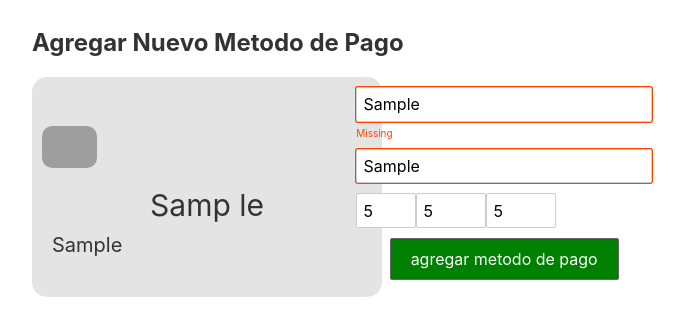
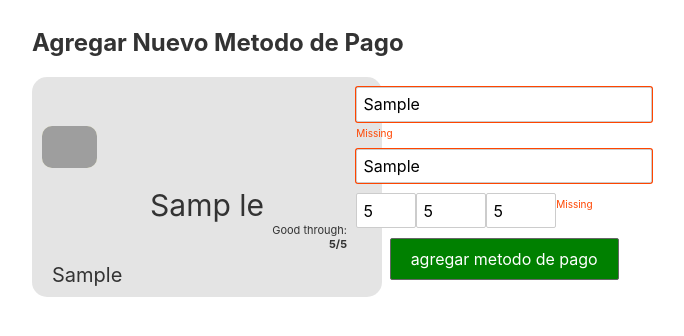
Before and after one commit to jocelo/reto_coderos_junio_19, a Svelte app: page / in a window 1280 px wide. Both pictures are taken after typing "Sample", "Sample", "5", "5", "5" into the empty fields and a click on the button "agregar metodo de pago". Shown: the top 336 px of the page, without its empty margins (292-976 px from the left). Built offline with nearby package versions, Linux system fonts and the light colour scheme; grey boxes are pictures that could not be loaded.

Commit message:
Store complete

```diff
--- a/public/bundle.css
+++ b/public/bundle.css
@@ -1,5 +1,5 @@
 .container.svelte-n0gvl0{width:50%;margin:auto}
-.card-container.svelte-3kxa4p{display:inline-block;width:49%;vertical-align:top}.card.svelte-3kxa4p{display:inline-block;width:350px;height:220px;background-color:rgba(123, 123, 123, 0.2);border-radius:15px}.visa.svelte-3kxa4p{background:linear-gradient(to right, #5DADE2 0%, #AED6F1 100%)}.master-card.svelte-3kxa4p{background:linear-gradient(to right, #EC7063 0%, #F5B7B1 100%)}.amex.svelte-3kxa4p{background:linear-gradient(to right, #45B39D 0%, #A2D9CE 100%)}.chip-card.svelte-3kxa4p{width:55px;background-color:#FFFFCC;border-radius:10px}.upper-section.svelte-3kxa4p{height:50%;text-align:bottom;position:relative}.upper-section.svelte-3kxa4p .chip.svelte-3kxa4p{height:55%;position:absolute;bottom:0;left:10px}.upper-section.svelte-3kxa4p .brand-icon.svelte-3kxa4p{height:45%;position:absolute;top:10px;right:10px}.card-number.svelte-3kxa4p{font-size:30px;text-align:center}.card-name.svelte-3kxa4p{font-size:20px;margin:10px 20px;white-space:nowrap;overflow:hidden;text-overflow:ellipsis}
+.card-container.svelte-iipb09{display:inline-block;width:49%;vertical-align:top}.card.svelte-iipb09{display:inline-block;width:350px;height:220px;background-color:rgba(123, 123, 123, 0.2);border-radius:15px}.visa.svelte-iipb09{background:linear-gradient(to right, #5DADE2 0%, #AED6F1 100%)}.master-card.svelte-iipb09{background:linear-gradient(to right, #EC7063 0%, #F5B7B1 100%)}.amex.svelte-iipb09{background:linear-gradient(to right, #45B39D 0%, #A2D9CE 100%)}.chip-card.svelte-iipb09{width:55px;background-color:#FFFFCC;border-radius:10px}.upper-section.svelte-iipb09{height:50%;text-align:bottom;position:relative}.upper-section.svelte-iipb09 .chip.svelte-iipb09{height:55%;position:absolute;bottom:0;left:10px}.upper-section.svelte-iipb09 .brand-icon.svelte-iipb09{height:45%;position:absolute;top:10px;right:10px}.bottom-section.svelte-iipb09{position:relative;height:50%}.card-number.svelte-iipb09{font-size:30px;text-align:center}.card-dates.svelte-iipb09{text-align:right;font-size:11px;margin-right:35px}.card-dates.svelte-iipb09>div.svelte-iipb09{font-weight:bold}.card-name.svelte-iipb09{font-size:20px;margin:10px 20px 0;white-space:nowrap;overflow:hidden;text-overflow:ellipsis;position:relative;bottom:10px;position:absolute;width:90%}
 .form-container.svelte-ufuimo{display:inline-block;width:50%}.back-of-card.svelte-ufuimo{display:flex;flex-direction:row}.form-field.svelte-ufuimo{margin:10px}.form-field.svelte-ufuimo>input.svelte-ufuimo{width:100%;margin:0}.form-actions.svelte-ufuimo{text-align:center}.form-actions.svelte-ufuimo button.svelte-ufuimo{background-color:green;color:white;padding:10px 20px;cursor:pointer}.form-field.back-of-card.svelte-ufuimo>input.svelte-ufuimo{margin:0}.form-field.back-of-card.svelte-ufuimo>input.small-width.svelte-ufuimo{width:60px}.form-field.back-of-card.svelte-ufuimo>input.mid-width.svelte-ufuimo{width:70px}.error-msg.svelte-ufuimo{color:orangered;font-size:10px;padding:0;padding-top:5px;margin:0;display:none}.error-msg.invalid.svelte-ufuimo{display:block}input.invalid.svelte-ufuimo{box-shadow:0 0 0 1px orangered}
 
 /*# sourceMappingURL=bundle.css.map */
--- a/src/AddForm.svelte
+++ b/src/AddForm.svelte
@@ -60,20 +60,28 @@
 </style>
 
 <script>
-  import { storeCardNumber, storeCardName } from './store';
+  import { storeCardNumber, storeCardName, storeCardDates } from './store';
 
   let invalidForm = false,
-    cardNumber = '',
-    cardHolder = '';
+    cardData = {
+      cardNumber: '',
+      cardHolder: '',
+      expMonth: '',
+      expYear: '',
+      ccv: ''
+    };
 
-  function formSubmit() {
+  function onFormSubmit() {
     invalidForm = true;
   }
 
   $: {
-    console.log('something changed!!', cardNumber);
-    storeCardNumber.set(cardNumber);
-    storeCardName.set(cardHolder);
+    storeCardNumber.set(cardData.cardNumber);
+    storeCardName.set(cardData.cardHolder);
+    storeCardDates.set('');
+    if (cardData.expMonth && cardData.expYear) {
+      storeCardDates.set(cardData.expMonth+'/'+cardData.expYear);
+    }
   }
 </script>
 
@@ -85,7 +93,7 @@
         name="card-number"
         placeholder="Numero de tarjeta"
         class="{invalidForm ? 'invalid' : ''}"
-        bind:value={cardNumber}
+        bind:value={cardData.cardNumber}
         maxlength="16" />
       <div class="error-msg {invalidForm ? 'invalid' : ''}">Missing</div>
     </div>
@@ -95,18 +103,34 @@
         name="card-name"
         placeholder="Nombre de tarjetahabiente"
         class="{invalidForm ? 'invalid' : ''}"
-        bind:value={cardHolder} />
+        bind:value={cardData.cardHolder} />
       <div class="error-msg">Missing</div>
     </div>
 
     <div class="form-field back-of-card">
-      <input type="number" name="exp-month" placeholder="MM" class="small-width" min="1" max="12" />
-      <input type="number" name="exp-year" placeholder="AAAA" class="mid-width" min="2010" max="2050" />
-      <input type="number" name="ccv" placeholder="CVV" class="mid-width" min="100" max="999" />
+      <input type="number"
+        name="exp-month"
+        placeholder="MM"
+        class="small-width"
+        min="1" max="12"
+        bind:value={cardData.expMonth} />
+      <input type="number"
+        name="exp-year"
+        placeholder="AAAA"
+        class="mid-width"
+        min="2010" max="2050"
+        bind:value={cardData.expYear} />
+      <input type="number"
+        name="ccv"
+        placeholder="CVV"
+        class="mid-width"
+        min="100" max="999"
+        bind:value={cardData.ccv} />
+      <div class="error-msg {invalidForm ? 'invalid' : ''}">Missing</div>
     </div>
 
     <div class="form-actions">
-      <button type="button" on:click={formSubmit}>agregar metodo de pago</button>
+      <button type="button" on:click={onFormSubmit}>agregar metodo de pago</button>
     </div>
 
   </form>
--- a/src/Card.svelte
+++ b/src/Card.svelte
@@ -52,34 +52,55 @@
     right: 10px;
   }
 
+  .bottom-section {
+    position: relative;
+    height: 50%;
+  }
+
   .card-number {
     font-size: 30px;
     text-align: center;
   }
 
+  .card-dates {
+    text-align: right;
+    font-size: 11px;
+    margin-right: 35px;
+  }
+
+  .card-dates > div {
+    font-weight: bold;
+  }
+
   .card-name {
     font-size: 20px;
-    margin: 10px 20px;
+    margin: 10px 20px 0;
     white-space: nowrap;
     overflow: hidden;
     text-overflow: ellipsis;
+    position: relative;
+    bottom: 10px;
+    position: absolute;
+    width: 90%;
   }
 </style>
 
 <script>
-  import { storeCardNumber, storeCardName } from './store.js';
+  import { storeCardNumber, storeCardName, storeCardDates} from './store.js';
 
   let cardType = '',
     cardNumber = '',
     cardName = '',
+    cardDates = '',
     cardImageSrc = '',
     chipImage = 'https://cdn.iconscout.com/icon/free/png-512/credit-card-chip-1537934-1302066.png';
 
   const unsubscribeNumber = storeCardNumber.subscribe(value=>{
-    cardNumber = value.split('').splice(0,4).join('') + ' ' +
-      value.split('').splice(4,4).join('') + ' ' +
-      value.split('').splice(8,4).join('') + ' ' +
-      value.split('').splice(12,4).join('');
+    const cardPieces = value;
+    cardNumber = cardPieces.split('').splice(0,4).join('') + ' ' +
+      cardPieces.split('').splice(4,4).join('') + ' ' +
+      cardPieces.split('').splice(8,4).join('') + ' ' +
+      cardPieces.split('').splice(12,4).join('');
 
     // IIN details from:
     // https://en.wikipedia.org/wiki/Payment_card_number#Structure
@@ -109,9 +130,9 @@
     }
   });
 
-  const unsubscribeName = storeCardName.subscribe(value=>{
-    cardName = value;
-  });
+  const unsubscribeName = storeCardName.subscribe(value=>cardName=value);
+
+  const unsubscribeDates = storeCardDates.subscribe(value=>{console.log('value', value); cardDates=value; });
 </script>
 
 <div class="card-container">
@@ -126,6 +147,9 @@
     </div>
     <div class="bottom-section">
       <div class="card-number">{cardNumber}</div>
+      { #if cardDates !== '' }
+      <div class="card-dates">Good through: <div>{cardDates}</div> </div>
+      { /if }
       <div class="card-name">{cardName}</div>
     </div>
 
--- a/src/store.js
+++ b/src/store.js
@@ -2,3 +2,4 @@ import { writable } from 'svelte/store';
 
 export const storeCardNumber = writable('X');
 export const storeCardName = writable('Y');
+export const storeCardDates = writable('Z');
```
Also changed, not shown: public/bundle.js, 2 other files (tests, documents, lock files or other folders).
